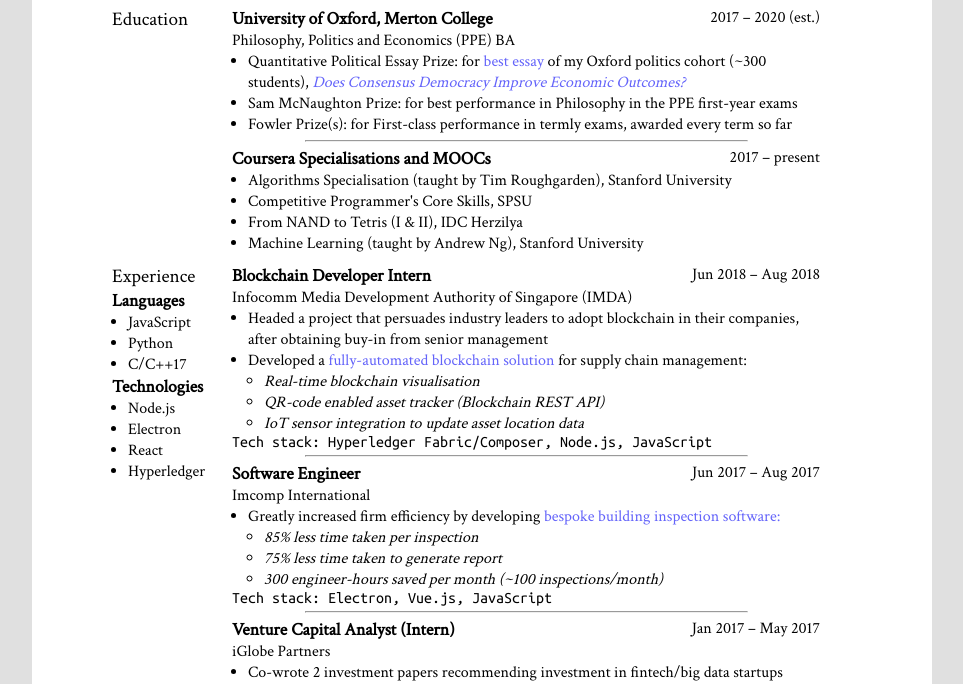
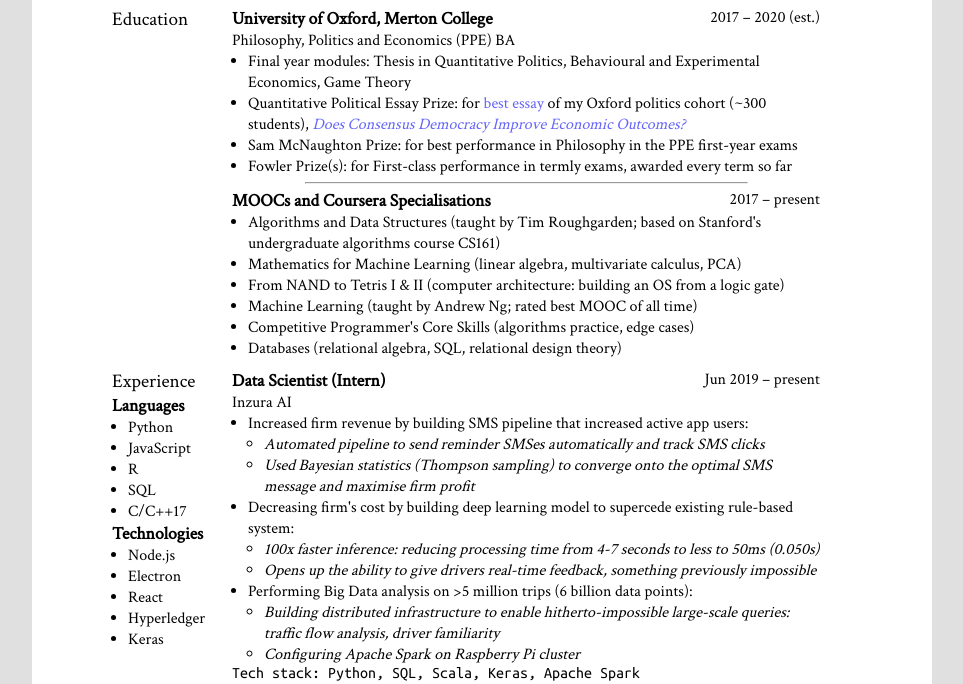
Before and after one commit to lieuzhenghong/cv, a plain HTML site: page index.html in a window 1280 px wide. Shown: the part 80-764 px from the top of the page, without its empty margins (158-1121 px from the left). Drawn offline with Linux system fonts and the light colour scheme.

Commit message:
Push out resume first, edit later

```diff
--- a/index.html
+++ b/index.html
@@ -39,6 +39,7 @@
                     </section>
                     <p>Philosophy, Politics and Economics (PPE) BA</p>
                     <ul>
+			<li> Final year modules: Thesis in Quantitative Politics, Behavioural and Experimental Economics, Game Theory </li>
                         <li>Quantitative Political Essay Prize: for <a href="https://www.oqc.ox.ac.uk/blog.html">best
                                 essay
                             </a> of my Oxford politics cohort (~300 students),
@@ -51,17 +52,19 @@
                     <hr />
                     <section class="duo">
                         <div class="duo_1">
-                            <h3 id="coursera-specialisations">Coursera Specialisations and MOOCs</h3>
+                            <h3 id="coursera-specialisations">MOOCs and Coursera Specialisations</h3>
                         </div>
                         <div class="duo_2">
                             <p>2017 – present</p>
                         </div>
                     </section>
                     <ul>
-                        <li>Algorithms Specialisation (taught by Tim Roughgarden), Stanford University</li>
-                        <li>Competitive Programmer's Core Skills, SPSU</li>
-                        <li>From NAND to Tetris (I &amp; II), IDC Herzilya</li>
-                        <li>Machine Learning (taught by Andrew Ng), Stanford University</li>
+                        <li>Algorithms and Data Structures (taught by Tim Roughgarden; based on Stanford's undergraduate algorithms course CS161)</li>
+			<li>Mathematics for Machine Learning (linear algebra, multivariate calculus, PCA) </li>
+                        <li>From NAND to Tetris I &amp; II (computer architecture: building an OS from a logic gate)</li>
+                        <li>Machine Learning (taught by Andrew Ng; rated best MOOC of all time)</li>
+                        <li>Competitive Programmer's Core Skills (algorithms practice, edge cases)</li>
+			<li>Databases (relational algebra, SQL, relational design theory)</li>
                     </ul>
                 </div>
             </div>
@@ -74,8 +77,10 @@
                         <div id="languages">
                             <h3>Languages</h3>
                             <ul>
+                                <li>Python</li>
                                 <li>JavaScript</li>
-                                <li>Python</li>
+				<li>R</li>
+				<li>SQL</li>
                                 <li>C/C++17</li>
                             </ul>
                         </div>
@@ -86,6 +91,7 @@
                                 <li>Electron</li>
                                 <li>React</li>
                                 <li>Hyperledger</li>
+				<li>Keras</li>
                             </ul>
                         </div>
                     </section>
@@ -93,7 +99,38 @@
                 <div class="stuff_duo">
                     <section class="duo">
                         <div class="duo_1">
-                            <h3 id="blockchain-developer-intern">Blockchain Developer Intern</h3>
+                            <h3 id="blockchain-developer-intern">Data Scientist (Intern)</h3>
+                        </div>
+                        <div class="duo_2">
+                            <p>Jun 2019 – present</p>
+                        </div>
+                    </section>
+                    <p>Inzura AI</p>
+                    <ul>
+                        <li> Increased firm revenue by building SMS pipeline that increased active app users:
+                            <ul>
+                            <li> Automated pipeline to send reminder SMSes automatically and track SMS clicks
+                            <li> Used Bayesian statistics (Thompson sampling) to converge onto the optimal SMS message and maximise firm profit
+                            </ul>
+                        </li>
+                        <li> Decreasing firm's cost by building deep learning model to supercede existing rule-based system:
+                        <ul>
+                            <li> 100x faster inference: reducing processing time from 4-7 seconds to less to 50ms (0.050s) </li>
+                            <li> Opens up the ability to give drivers real-time feedback, something previously impossible
+                        </ul>
+                        </li>
+                        <li> Performing Big Data analysis on >5 million trips (6 billion data points):
+                        <ul>
+                            <li> Building distributed infrastructure to enable hitherto-impossible large-scale queries: traffic flow analysis, driver familiarity
+                            <li> Configuring Apache Spark on Raspberry Pi cluster
+                        </ul>
+                        </li>
+                    </ul>
+                            <p><span class="tech_stack"> Tech stack: Python, SQL, Scala, Keras, Apache Spark</span></p>
+                    <hr />
+                    <section class="duo">
+                        <div class="duo_1">
+                            <h3 id="blockchain-developer-intern">Blockchain Developer (Intern)</h3>
                         </div>
                         <div class="duo_2">
                             <p>Jun 2018 – Aug 2018</p>
@@ -101,15 +138,15 @@
                     </section>
                     <p>Infocomm Media Development Authority of Singapore (IMDA)</p>
                     <ul>
-                        <li>Headed a project that persuades industry leaders to adopt
-                            blockchain in their companies, after obtaining buy-in from senior management
+			<li> Created physical model that demystifies the blockchain, helping IMDA's senior management persuade industry leaders to adopt
+				blockchain in their companies </li>
                         </li>
                         <li>Developed a <a href="http://www.lieuzhenghong.com/projects">
-                                fully-automated blockchain solution</a> for supply chain management:
+                                fully-automated blockchain demonstrator</a> for supply chain management:
                             <ul>
                                 <li>Real-time blockchain visualisation</em></li>
-                                <li>QR-code enabled asset tracker (Blockchain REST API)</em></li>
-                                <li>IoT sensor integration to update asset location data</em></li>
+                                <li>IoT sensor integration to update asset location data (Hyperledger, Node.js)</em></li>
+				<li>Tamper-proof QR-code based asset tracking (Blockchain REST API) </li>
                             </ul>
                         </li>
                     </ul>
```
Also changed, not shown: 1 other file.
